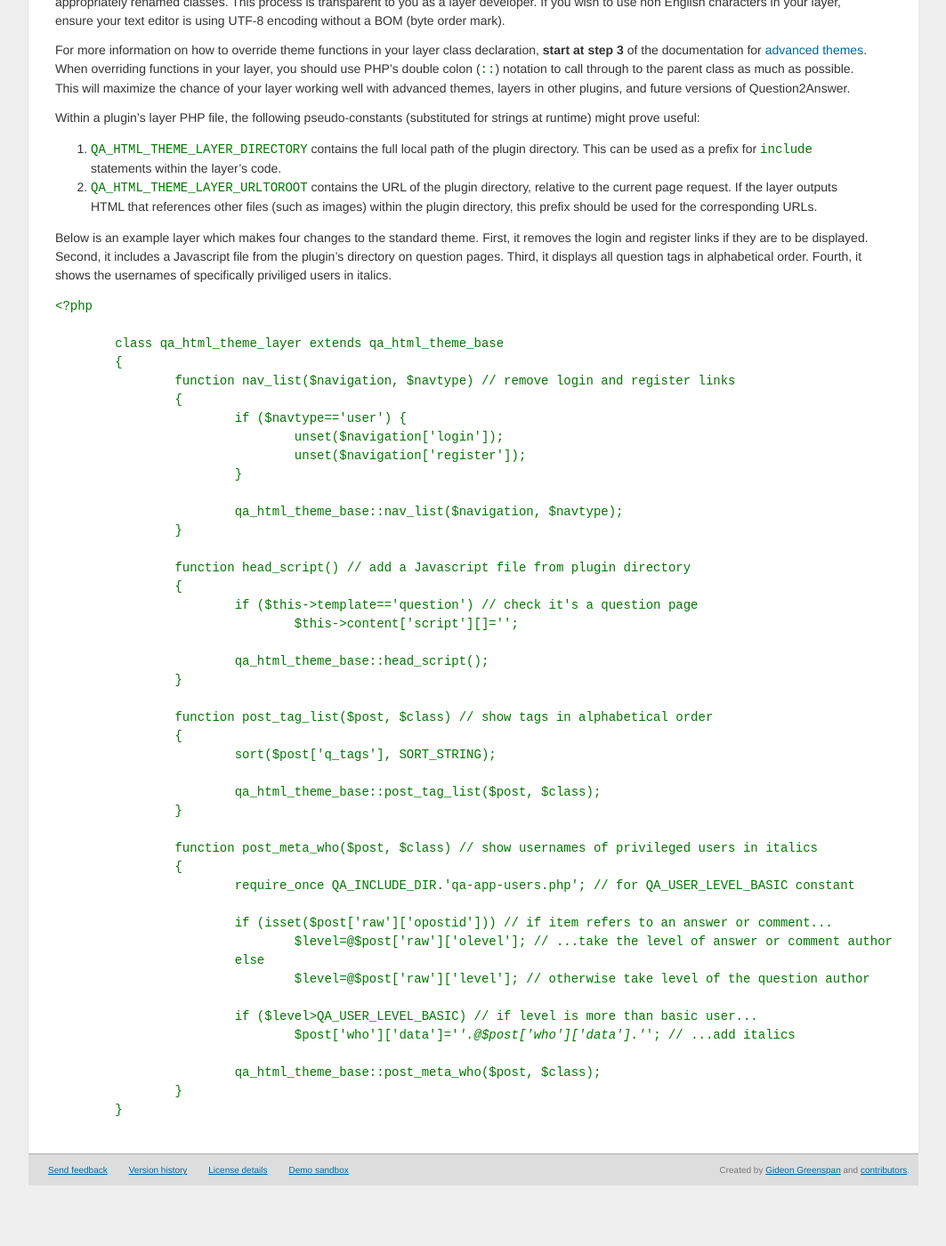
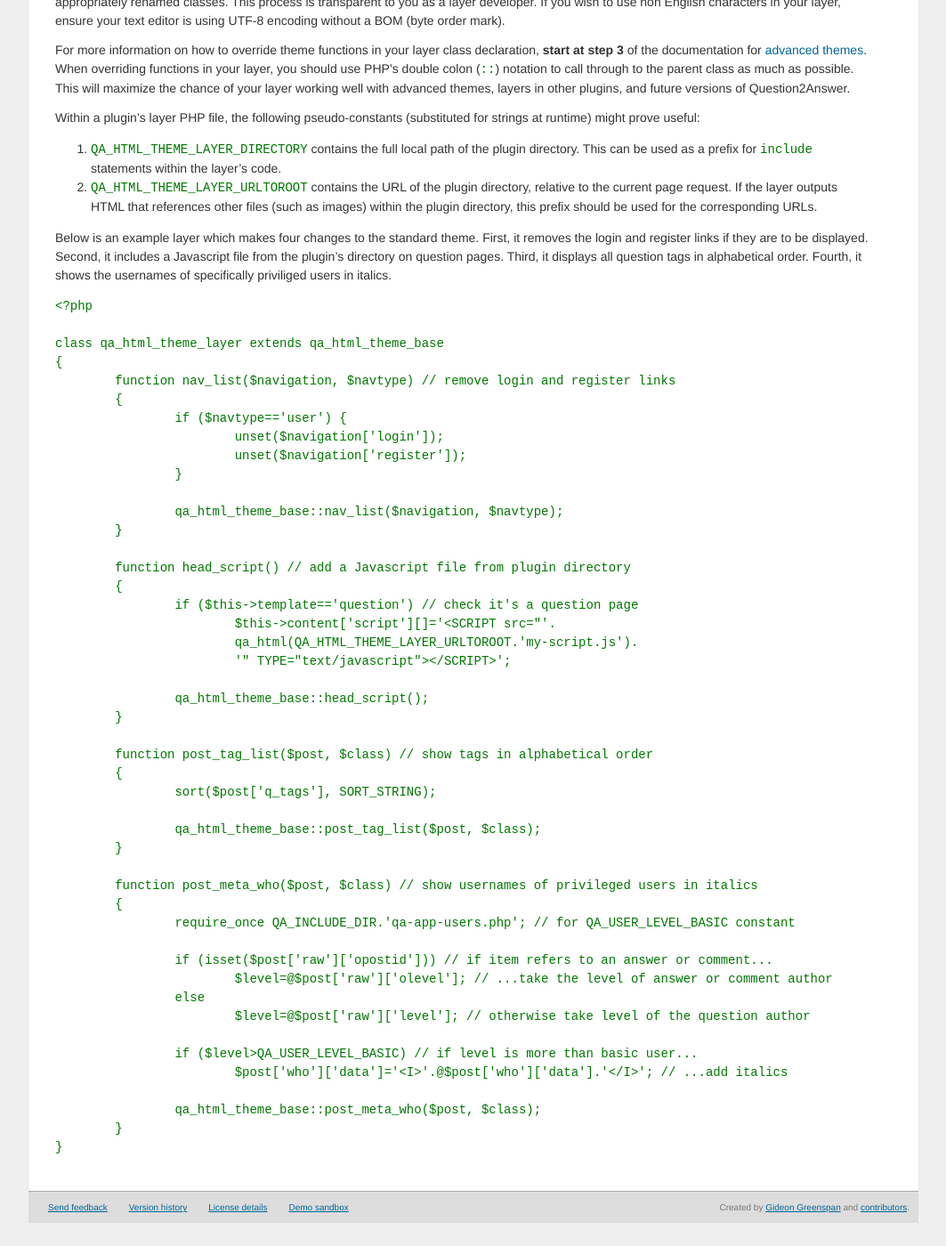
Before and after one commit to q2a/q2a.github.io, a Jekyll site: the page built from plugins/layers.md, in a window 1280 px wide and 1400 px high, scrolled down 487 px. Shown: the whole window at 89% size, without its empty margins (108-1171 px from the left). Built offline with Jekyll 4.4.1, drawn with Linux system fonts in a browser that asks for light colours; before the commit the page ends 1845 px from its top, so only the background shows below that.

Commit message:
Fix code not being escaped

```diff
--- a/plugins/layers.md
+++ b/plugins/layers.md
@@ -30,7 +30,7 @@
 
 Below is an example layer which makes four changes to the standard theme. First, it removes the login and register links if they are to be displayed. Second, it includes a Javascript file from the plugin's directory on question pages. Third, it displays all question tags in alphabetical order. Fourth, it shows the usernames of specifically priviliged users in italics.
 
-<pre><?php
+	<?php
 
 	class qa_html_theme_layer extends qa_html_theme_base
 	{
@@ -76,4 +76,3 @@
 			qa_html_theme_base::post_meta_who($post, $class);
 		}
 	}
-</pre>
```
